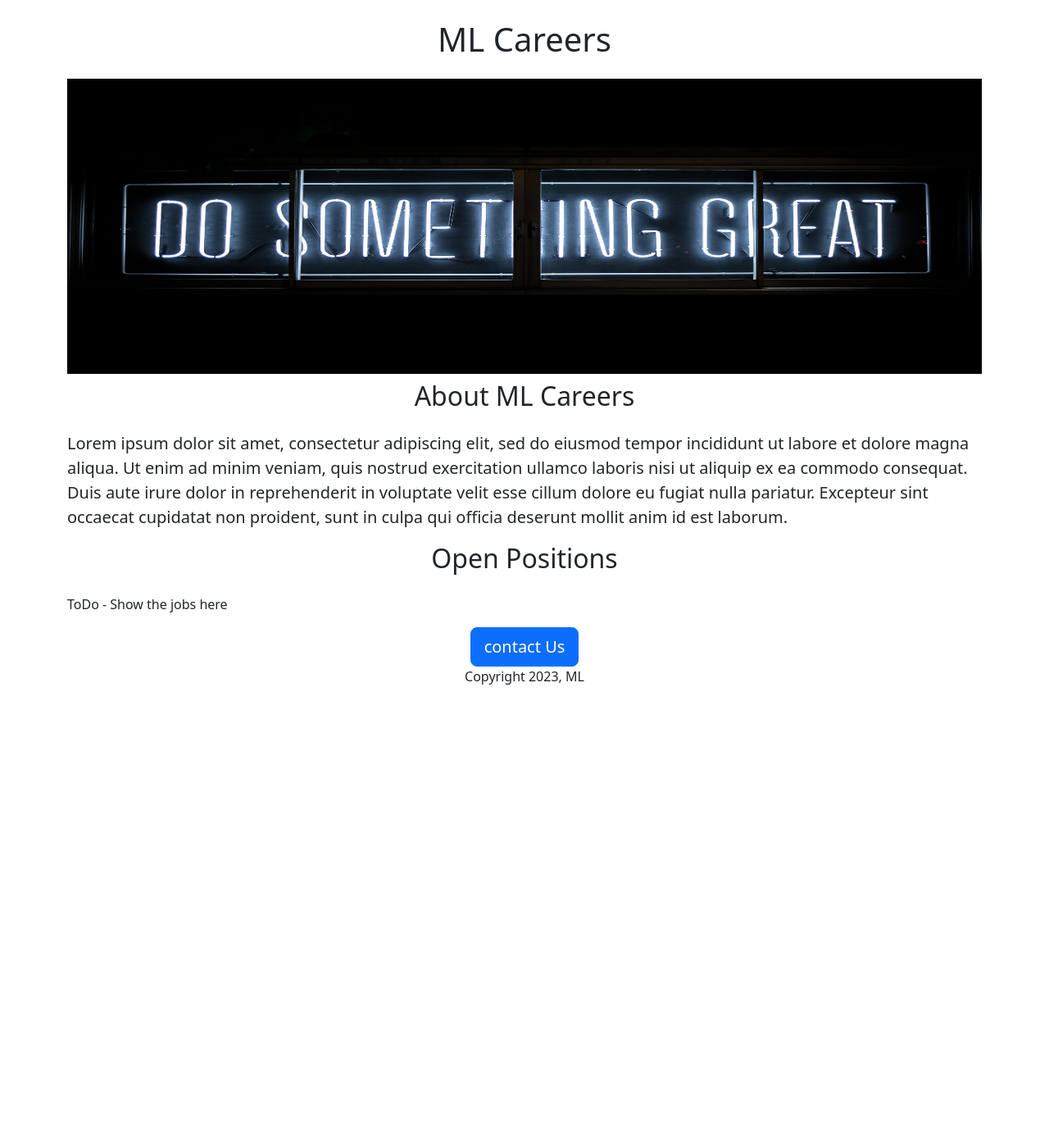
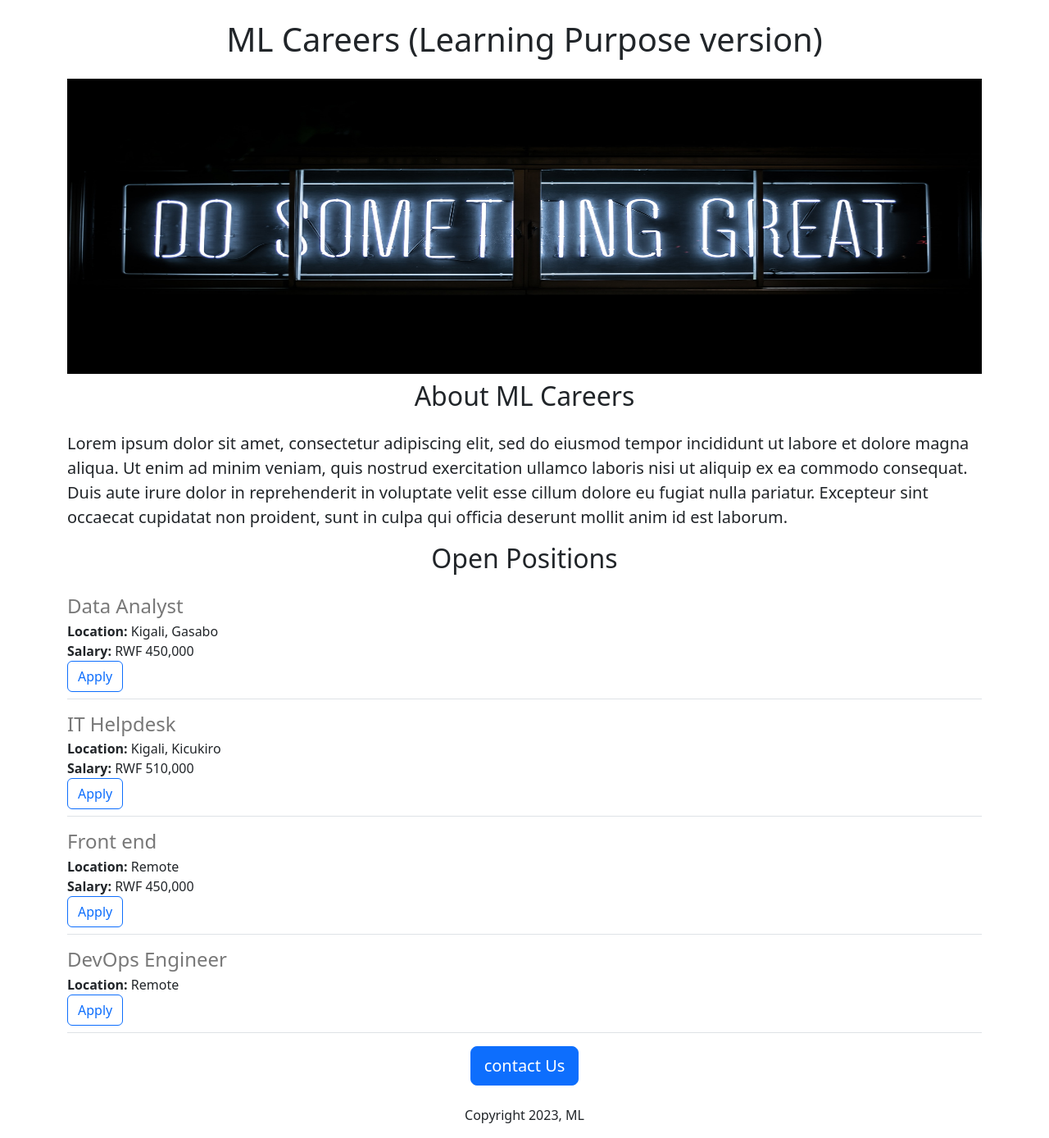
Before and after one commit to RealLionelMuhire/MLWeb_v2, a Flask app: page / in a window 1280 px wide. Shown: the whole page at 82% size. Before the commit the page ends 835 px from the top, so only its background shows below. Run offline with Flask 3, Linux system fonts and the light colour scheme.

Commit message:
stylingmore

```diff
--- a/app.py
+++ b/app.py
@@ -2,11 +2,34 @@
 from flask import Flask, render_template
 
 app = Flask(__name__)
-
-
+JOBS = [
+{
+  'id': 1,
+  'title': 'Data Analyst',
+  'location': 'Kigali, Gasabo',
+  'salary': 'RWF 450,000'
+},
+  {
+  'id': 2,
+  'title': 'IT Helpdesk',
+  'location': 'Kigali, Kicukiro',
+  'salary': 'RWF 510,000'
+},
+  {
+  'id': 3,
+  'title': 'Front end',
+  'location': 'Remote',
+  'salary': 'RWF 450,000'
+},
+{
+  'id': 4,
+  'title': 'DevOps Engineer',
+  'location': 'Remote',
+}
+]
 @app.route("/")
 def hello_world():
-  return render_template('home.html')
+  return render_template('home.html', jobs=JOBS, company_name = "ML Careers (Learning Purpose version)")
 
 
 if __name__ == "__main__":
--- a/templates/home.html
+++ b/templates/home.html
@@ -15,7 +15,7 @@
   </head>
   <body>
     <div class="container">
-      <h1 class="text-center mt-4 mb-4">ML Careers</h1>
+      <h1 class="text-center mt-4 mb-4">{{company_name}}</h1>
       <img
         class="img-fluid"
         id = "banner"
@@ -26,10 +26,14 @@
         Lorem ipsum dolor sit amet, consectetur adipiscing elit, sed do eiusmod tempor incididunt ut labore et dolore magna aliqua. Ut enim ad minim veniam, quis nostrud exercitation ullamco laboris nisi ut aliquip ex ea commodo consequat. Duis aute irure dolor in reprehenderit in voluptate velit esse cillum dolore eu fugiat nulla pariatur. Excepteur sint occaecat cupidatat non proident, sunt in culpa qui officia deserunt mollit anim id est laborum.
       </p>
       <h2 class="text-center mt-2 mb-4">Open Positions</h2>
-      <p>ToDo - Show the jobs here</p>
+      <p>
+        {% for job in jobs %}
+          {% include 'jobitem.html'%}
+        {% endfor %}
+      </p>
       <div class="text-center">
       <button class="btn btn-primary btn-lg">contact Us</button>
-        <p>Copyright 2023, ML</p>
+        <p class="mt-4">Copyright 2023, ML</p>
       </div>
     </div>
   </body>
--- /dev/null
+++ b/templates/jobitem.html
@@ -0,0 +1,13 @@
+<div class="border-bottom"
+  style="margin-bottom: 16px; padding-bottom:8px;">
+  <h4 style="color:rgb(120, 120, 120); margin-bottom: 4px;">{{job['title']}}</h4>
+  <div>
+    <b>Location: </b> {{job['location']}}
+  </div>
+  {% if 'salary' in job %}
+  <div>
+    <b>Salary: </b> {{job['salary']}}
+  </div>
+  {% endif %}
+  <button type="button" class="btn btn-outline-primary">Apply</button>
+</div>
```
